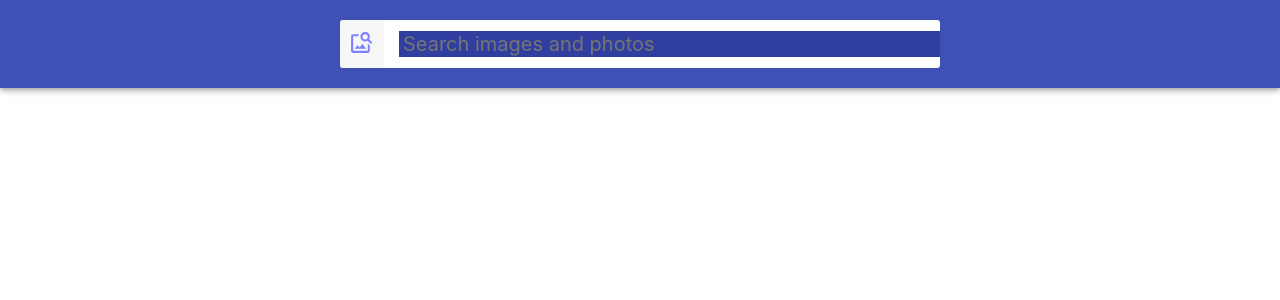
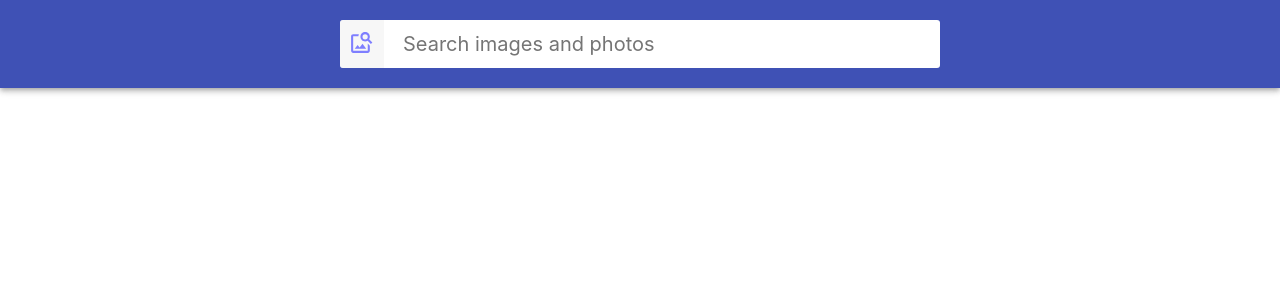
Before and after one commit to AnastasiaCarlii/goit-react-hw-03-image-finder, a React (Create React App) app: page / in a window 1280 px wide. Shown: the top 300 px of the page. Built offline with nearby package versions, Linux system fonts and the light colour scheme.

Commit message:
css finished

```diff
--- a/src/components/Searchbar/Searchbar.module.css
+++ b/src/components/Searchbar/Searchbar.module.css
@@ -37,6 +37,11 @@
   padding-right: 4px;
   margin-left: 15px;
 }
+.formInput:active,
+.formInput:focus {
+  background-color: transparent;
+  outline: none;
+}
 
 .buttonLabel {
   display: inline-flex;
```
